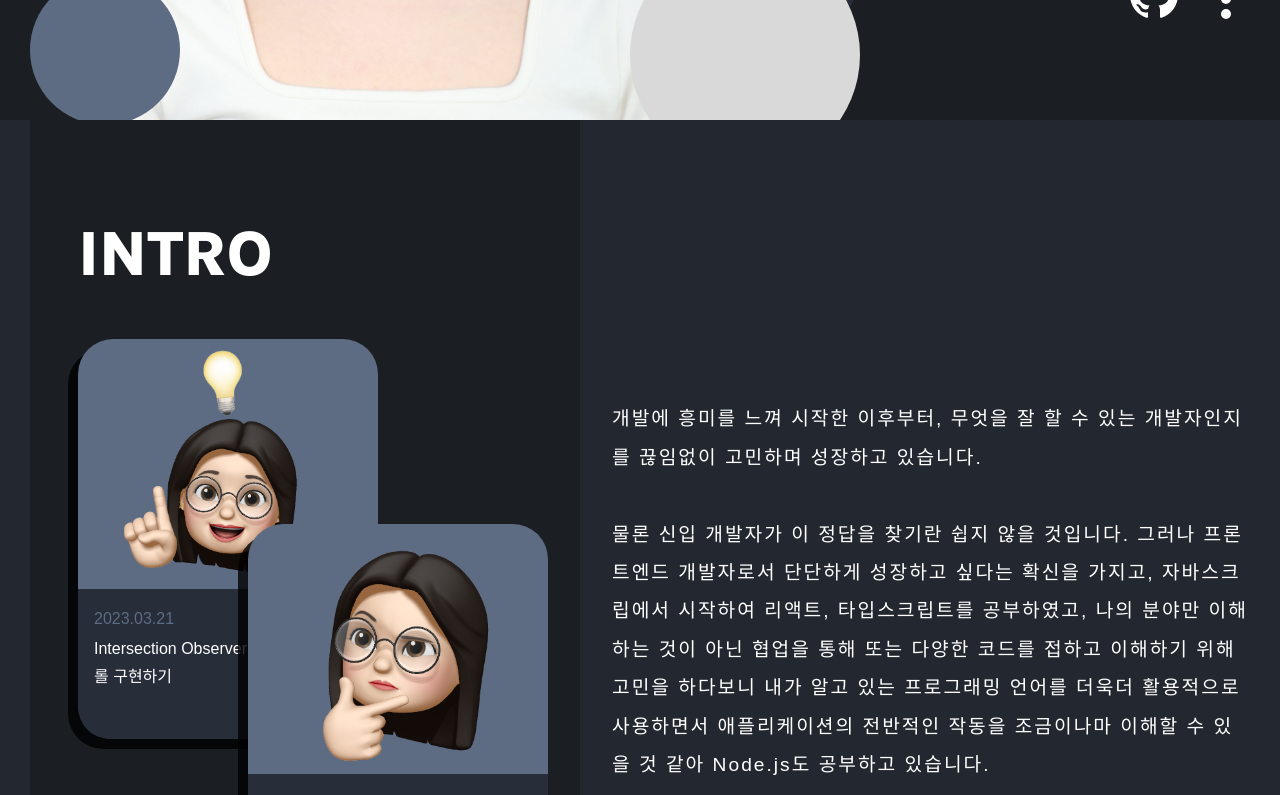
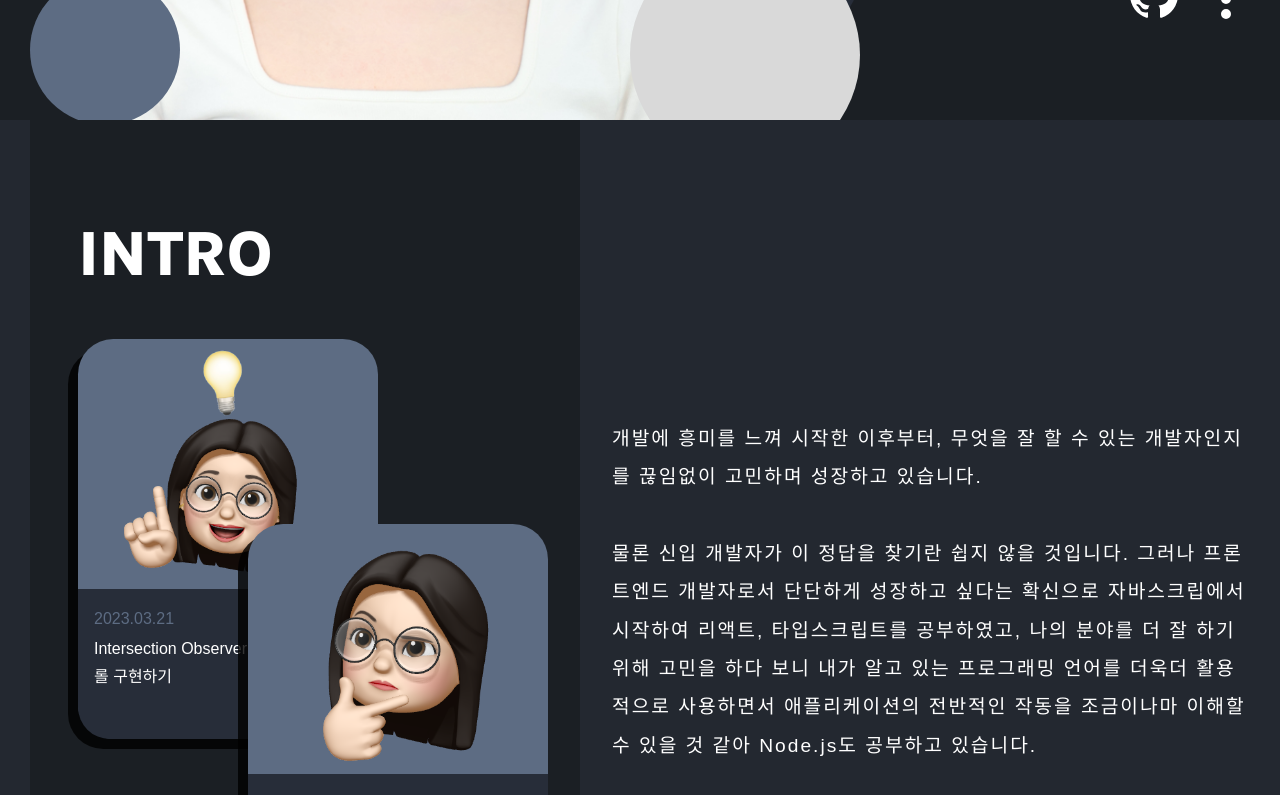
Before and after one commit to sienna0715/my-portfolio, a React (Create React App) app: page / in a window 1280 px wide. Shown: the part 860-1655 px from the top of the page. Built offline with nearby package versions, Linux system fonts and the light colour scheme; a web font is replaced by a local one.

Commit message:
introduce revise

```diff
--- a/src/components/Introduce.jsx
+++ b/src/components/Introduce.jsx
@@ -42,11 +42,18 @@ function Introduce() {
           </ButtonBox>
         </LeftBox>
         <RightBox>
-          개발에 흥미를 느껴 시작한 이후부터, 무엇을 잘 할 수 있는 개발자인지를 끊임없이 고민하며 성장하고 있습니다. <br /><br />
-          물론 신입 개발자가 이 정답을 찾기란 쉽지 않을 것입니다. 그러나 프론트엔드 개발자로서 단단하게 성장하고 싶다는 확신을 가지고, 자바스크립에서
-          시작하여 리액트, 타입스크립트를 공부하였고, 나의 분야만 이해하는 것이 아닌 협업을 통해 또는 다양한 코드를 접하고 이해하기 위해 고민을 하다보니
-          내가 알고 있는 프로그래밍 언어를 더욱더 활용적으로 사용하면서 애플리케이션의 전반적인 작동을 조금이나마 이해할 수 있을 것 같아 Node.js도 공부하고 있습니다. <br /><br />
-          알게된 사실을 이해하는 것으로만 그치지 않고, 블로그를 통해 습득한 지식을 정리하며 공유하고 있습니다.
+          개발에 흥미를 느껴 시작한 이후부터, 무엇을 잘 할 수 있는 개발자인지를
+          끊임없이 고민하며 성장하고 있습니다. <br />
+          <br />
+          물론 신입 개발자가 이 정답을 찾기란 쉽지 않을 것입니다. 그러나
+          프론트엔드 개발자로서 단단하게 성장하고 싶다는 확신으로 자바스크립에서
+          시작하여 리액트, 타입스크립트를 공부하였고, 나의 분야를 더 잘 하기 위해
+          고민을 하다 보니 내가 알고 있는 프로그래밍 언어를 더욱더 활용적으로
+          사용하면서 애플리케이션의 전반적인 작동을 조금이나마 이해할 수 있을 것
+          같아 Node.js도 공부하고 있습니다. <br />
+          <br />
+          알게 된 사실을 이해하는 것으로만 그치지 않고, 블로그를 통해 습득한
+          지식을 정리하며 공유하고 있습니다.
         </RightBox>
       </IntroContainar>
     </IntroWrap>
```
